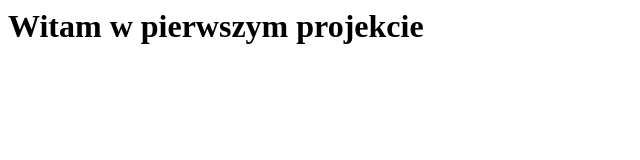
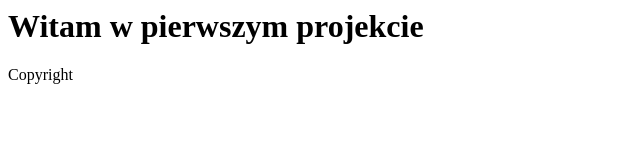
Before and after one commit to Mariuszer/KursGit, a plain HTML site: page index.html in a window 1280 px wide. Shown: the full height of the page, 0-640 px from the left. Drawn offline with Linux system fonts and the light colour scheme.

Commit message:
Dodanie stopki w index

```diff
--- a/index.html
+++ b/index.html
@@ -1 +1,2 @@
 <h1> Witam w pierwszym projekcie </h1>
+<div>Copyright</div>
```
